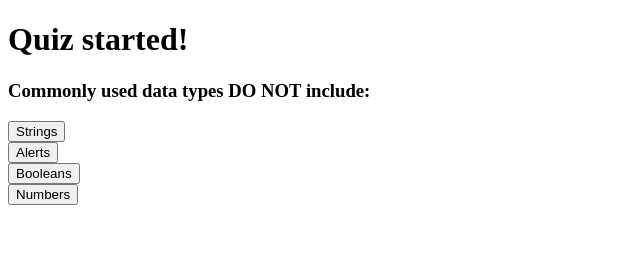
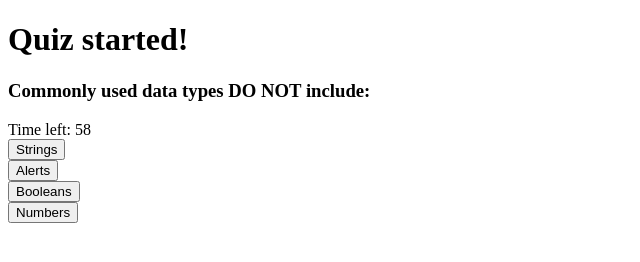
Before and after one commit to aidanrich/quizgame, a plain HTML site: page index.html in a window 1280 px wide. Both pictures are taken after a click on the element 640 px from the left and 90 px from the top of the page. Shown: the whole page, without its empty margins (0-640 px from the left). Drawn offline with Linux system fonts and the light colour scheme.

Commit message:
timer in place, still needs scoring

```diff
--- a/assets/js/script.js
+++ b/assets/js/script.js
@@ -21,7 +21,7 @@ var startButton2 = document.createElement("input");
 
 // timer variables
 var timer = document.querySelector(".clock")
-var secondsleft = 60;
+var secondsLeft = 60;
 
 // game button vars below
 var answer2 = document.querySelector(".answerbutton2");
@@ -60,11 +60,29 @@ function quizGame() {
     // add event listener to start game
     startButton.addEventListener("click", function () {
         // send message to start game?
-
+        timeLimit();
         sendMessage();
     })
 
+    function timeLimit() {
+        var timerInterval = setInterval(function () {
+            secondsLeft--;
+            timer.textContent = "Time left: " + secondsLeft;
+
+            if (secondsLeft === 0) {
+                clearInterval(timerInterval);
+
+                sendMessage6();
+            }
+
+        }, 1000);
+
+    }
+
+
+
     function sendMessage() {
+
         startGame.textContent = "Quiz started!"
         mainQuestion.textContent = "Commonly used data types DO NOT include:"
         // removeChild might fix issues
--- a/index.html
+++ b/index.html
@@ -12,7 +12,7 @@
     <h1 class="question"></h1>
     <h3 class="question2"></h3>
     <div class="startbutton"></div>
-
+    <div class="clock"></div>
 
     <div class="wrong1"></div>
     <div class="answerbutton2"></div>
```
